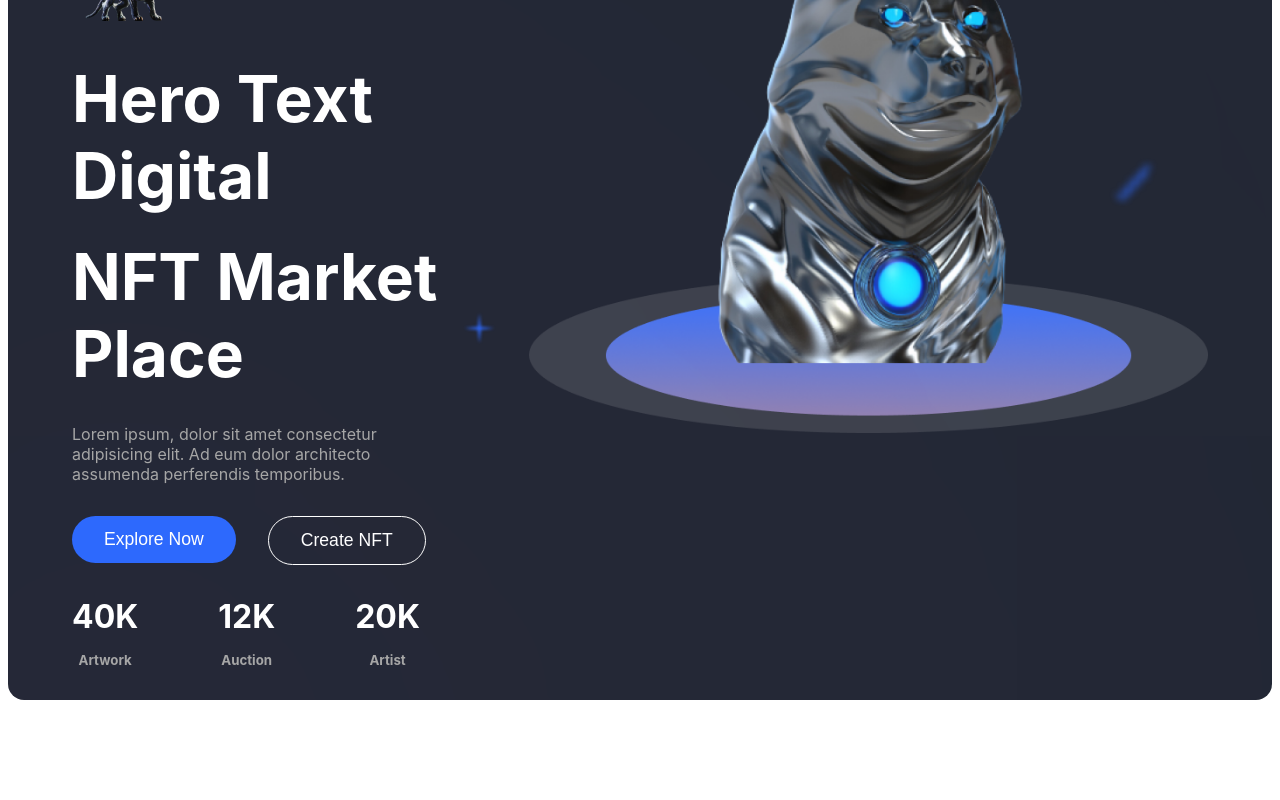
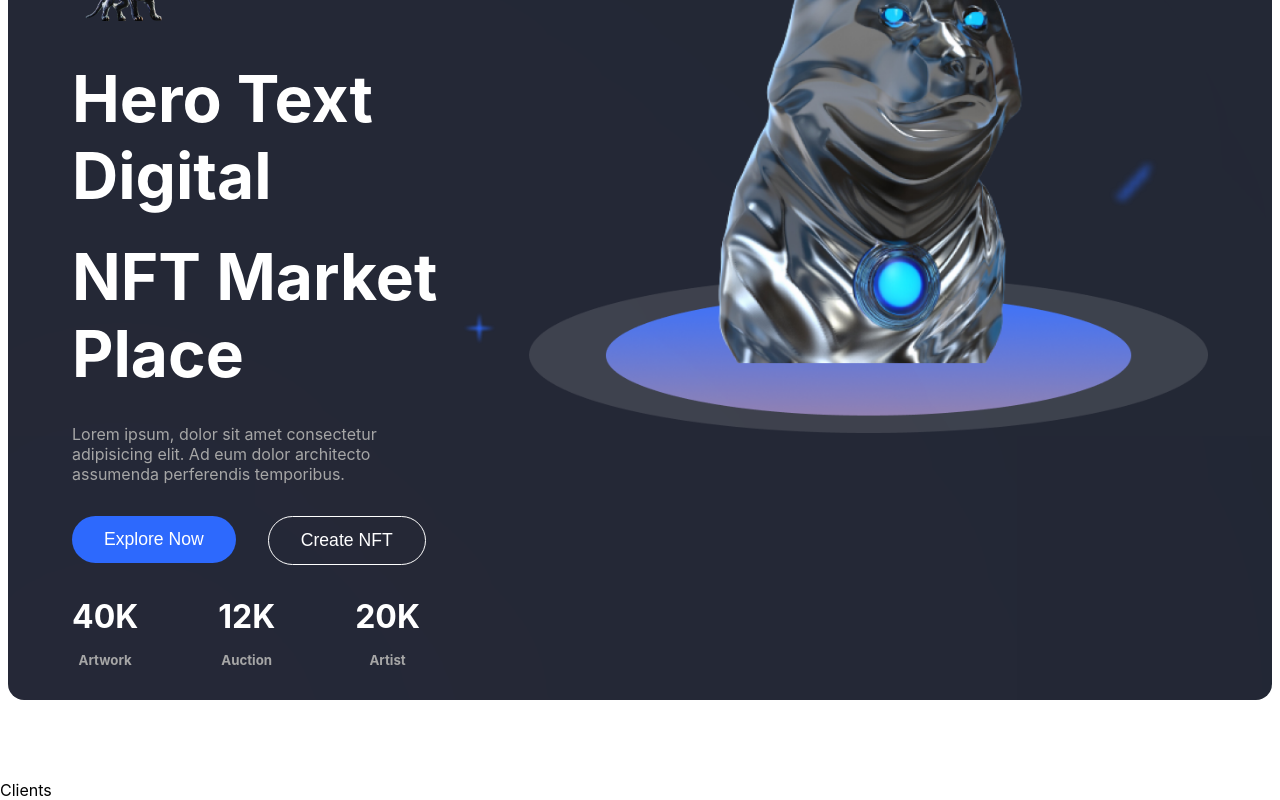
Before and after one commit to gift56/Nftlandingpage, a React (Create React App) app: page / in a window 1280 px wide. Shown: the part 327-1127 px from the top of the page. Built offline with nearby package versions, Linux system fonts and the light colour scheme.

Commit message:
sucessfully imported clients

```diff
--- a/src/App.js
+++ b/src/App.js
@@ -1,11 +1,13 @@
 import React from "react";
+import Clients from "./components/Clients";
 import Home from "./components/Home";
 
 function App() {
-  document.title='Nft-Market'
+  document.title = 'Nft-Market'
   return (
     <div>
       <Home />
+      <Clients />
     </div>
   )
 }
```
Also changed, not shown: src/components/Clients.jsx (line endings or trailing spaces).
